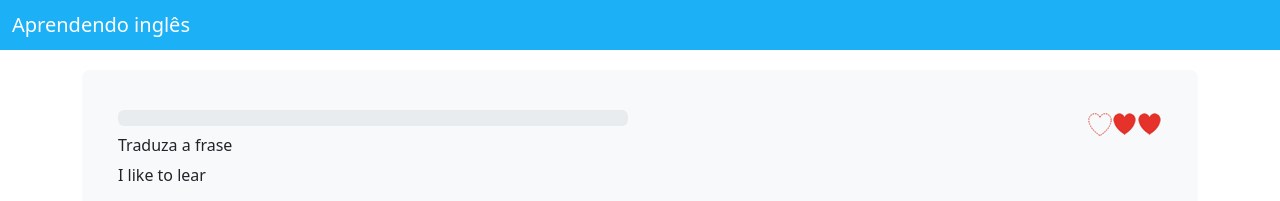
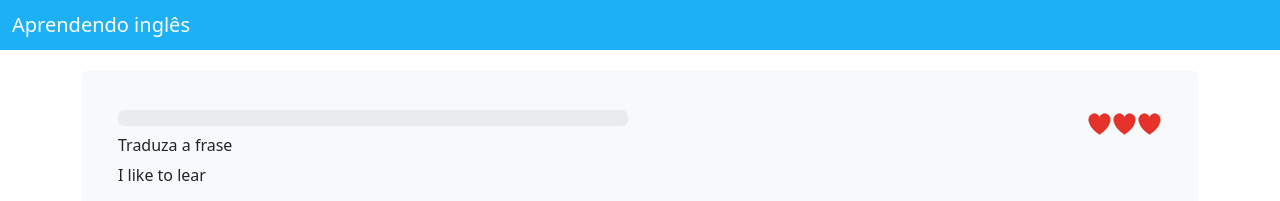
Before and after one commit to WilliamJonathan/my_first_app_angular_app1, an Angular app: page / in a window 1280 px wide. Shown: the top 201 px of the page. Built offline with nearby package versions, Linux system fonts and the light colour scheme.

Commit message:
show hearts

```diff
--- a/src/app/attempts/attempts.component.html
+++ b/src/app/attempts/attempts.component.html
@@ -1,3 +1,5 @@
-<img [src]="emptyHeart">
-<img [src]="fullHeart">
-<img [src]="fullHeart">
+<!-- <img [src]="heartVoid">
+<img [src]="heartFull">
+<img [src]="heartFull"> -->
+
+<img *ngFor="let heart of hearts" [src]="heart.showHeart()" />
--- a/src/app/attempts/attempts.component.ts
+++ b/src/app/attempts/attempts.component.ts
@@ -1,4 +1,6 @@
 import { Component, OnInit } from '@angular/core';
+
+import { Heart } from 'src/shared/heart.model';
 
 @Component({
   selector: 'app-attempts',
@@ -7,8 +9,14 @@ import { Component, OnInit } from '@angular/core';
 })
 export class AttemptsComponent implements OnInit {
 
-  public emptyHeart: string = '/assets/coracao_vazio.png'
-  public fullHeart: string = '/assets/coracao_cheio.png'
+  public heartVoid: string = '/assets/coracao_vazio.png'
+  public heartFull: string = '/assets/coracao_cheio.png'
+
+  public hearts: Heart[] = [
+    new Heart(true),
+    new Heart(true),
+    new Heart(true)
+  ]
 
   constructor() { }
 
--- /dev/null
+++ b/src/shared/heart.model.ts
@@ -0,0 +1,16 @@
+export class Heart {
+    constructor(
+        public full: boolean,
+        public urlHeartFull: string = '/assets/coracao_cheio.png',
+        public urlHeartVoid: string = '/assets/coracao_vazio.png'
+    ){}
+
+    public showHeart(): string {
+        if(this.full) {
+            return this.urlHeartFull
+        }else{
+            return this.urlHeartVoid
+        }
+    }
+
+}
```
